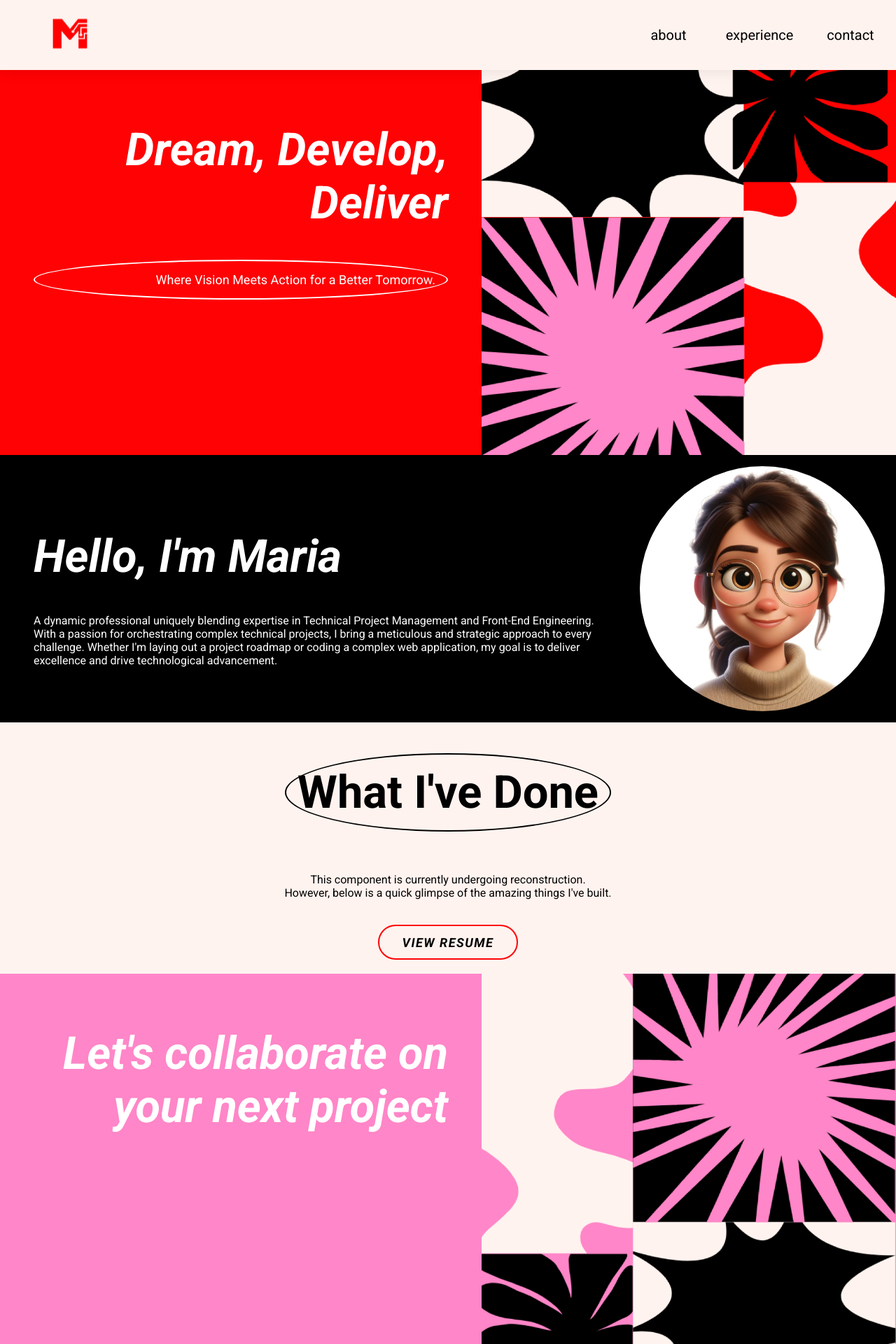
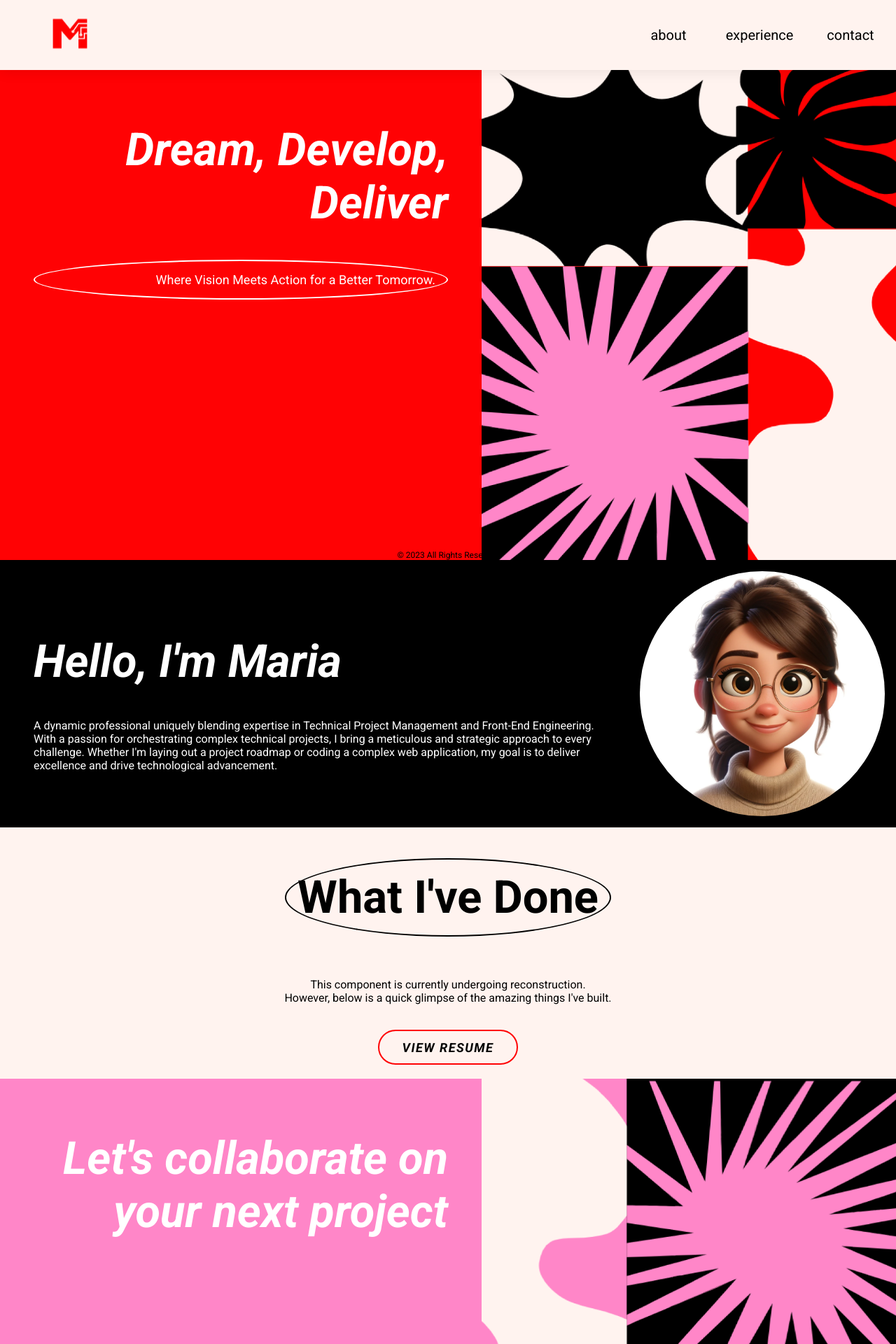
Before and after one commit to mariaalvarez40/magicdev, a React (Create React App) app: page / in a window 1280 px wide. Shown: the top 1920 px of the page at 70% size. Built offline with nearby package versions, Linux system fonts and the light colour scheme.

Commit message:
fix image height

```diff
--- a/src/components/banner/banner.scss
+++ b/src/components/banner/banner.scss
@@ -7,7 +7,7 @@
 .banner-wrapper{
     display: flex;
     flex-direction: column;
-    height: 550px;
+    height: 700px;
     @include sm-breakpoint {
        flex-direction: row;
     }
--- a/src/components/contact/contact.scss
+++ b/src/components/contact/contact.scss
@@ -7,7 +7,7 @@
 .contact-wrapper{
     display: flex;
     flex-direction: column;
-    height: 550px;
+    height: 700px;
     @include sm-breakpoint {
        flex-direction: row;
     }
```
